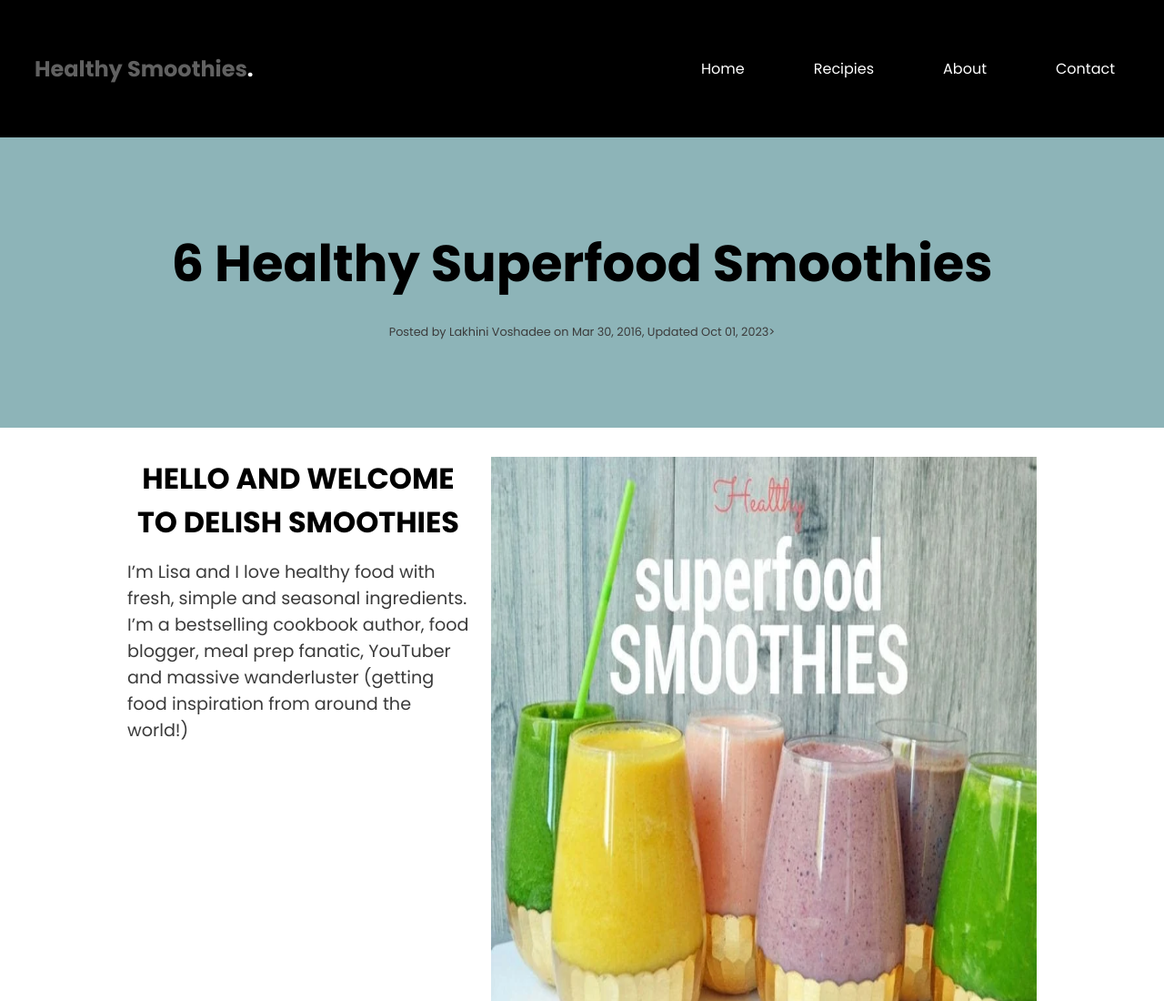
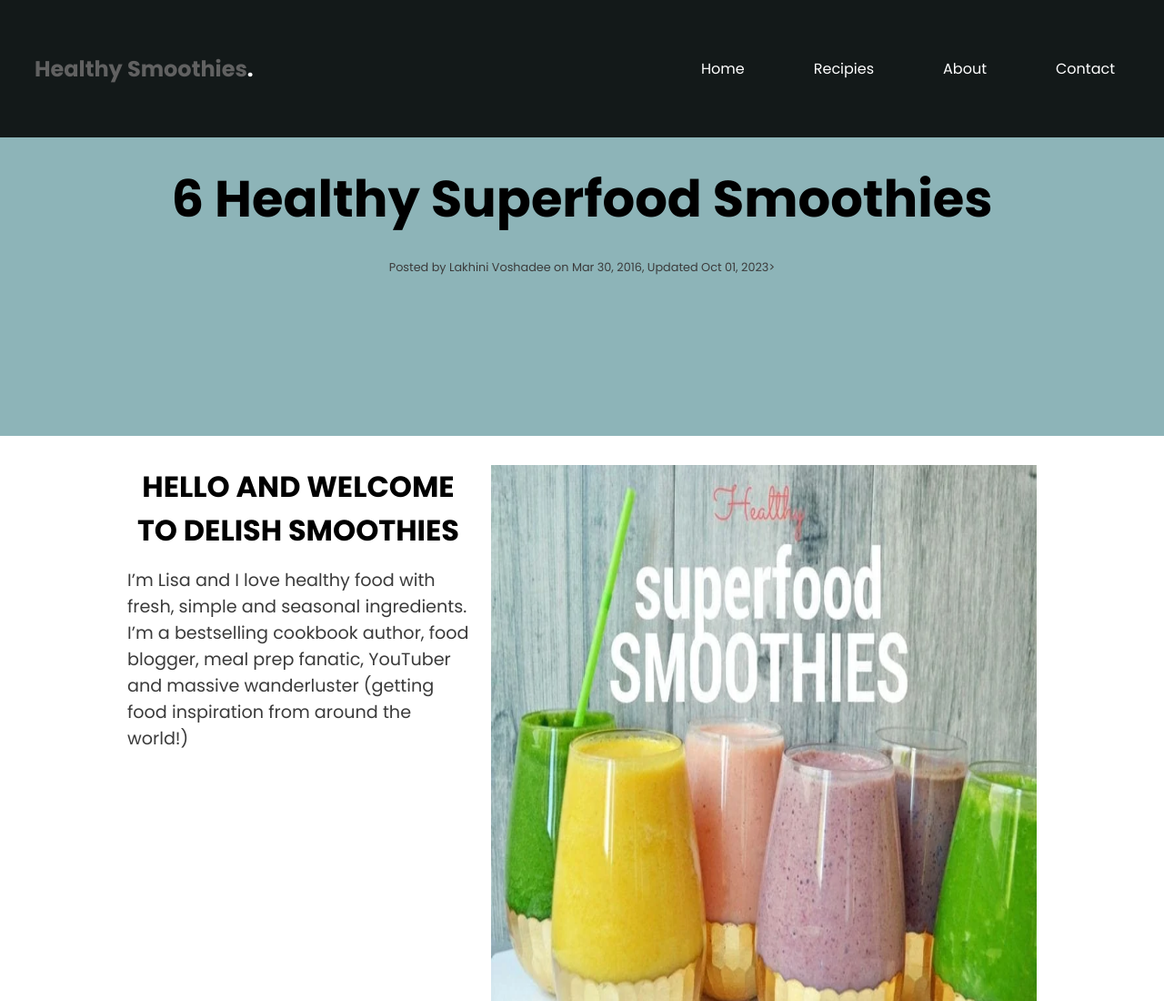
Before and after one commit to LakhiniVoshadee/Food-Recipes, a plain HTML site: page index.html in a window 1280 px wide. Shown: the top 1100 px of the page at 91% size. Drawn offline with Linux system fonts and the light colour scheme.

Commit message:
header clr changed

```diff
--- a/css/index.css
+++ b/css/index.css
@@ -25,8 +25,8 @@ body {
   margin-bottom: 2rem;
 }
 header {
-  background-color: black;
-  position: relative;
+  background-color: rgba(0, 0, 0, 0.863);
+  position: fixed;
   top: 0;
   left: 0;
   width: 100%;
@@ -114,7 +114,7 @@ header h1 span {
 
 .hero {
   background-color: #8db4b8;
-  padding: 6rem 2rem;
+  padding: 11rem 2rem;
   text-align: center;
 }
 
```
